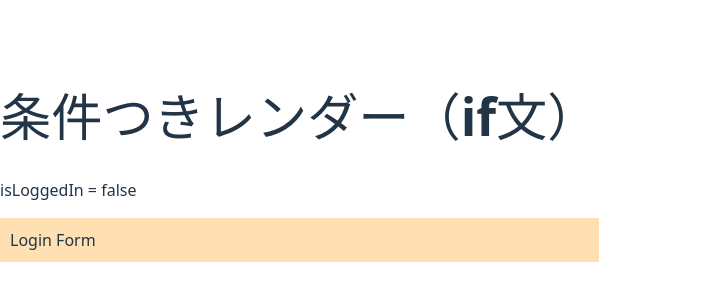
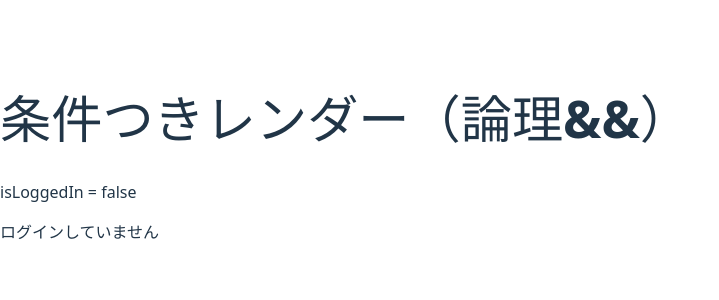
Before and after one commit to nguyen-tio/my-react-app, a React (Vite) app: page / in a window 1280 px wide. Shown: the part 242-542 px from the top of the page, without its empty margins (0-719 px from the left). Built offline with nearby package versions, Linux system fonts and the light colour scheme.

Commit message:
Add conditional rendering with logical AND operator

```diff
--- a/src/App.jsx
+++ b/src/App.jsx
@@ -4,25 +4,15 @@ function AdminPanel() {
   return <div style={{ padding: '10px', background: '#e0f7fa' }}>Admin Panel</div>;
 }
 
-function LoginForm() {
-  return <div style={{ padding: '10px', background: '#ffe0b2' }}>Login Form</div>;
-}
-
 export default function App() {
   const isLoggedIn = false; // ← ここをtrue/falseで切り替えて試す
 
-  let content;
-  if (isLoggedIn) {
-    content = <AdminPanel />;
-  } else {
-    content = <LoginForm />;
-  }
-
   return (
     <div>
-      <h1>条件つきレンダー（if文）</h1>
+      <h1>条件つきレンダー（論理&&）</h1>
       <p>isLoggedIn = {isLoggedIn ? 'true' : 'false'}</p>
-      {content}
+      {isLoggedIn && <AdminPanel />}
+      {!isLoggedIn && <p>ログインしていません</p>}
     </div>
   );
 }
```
